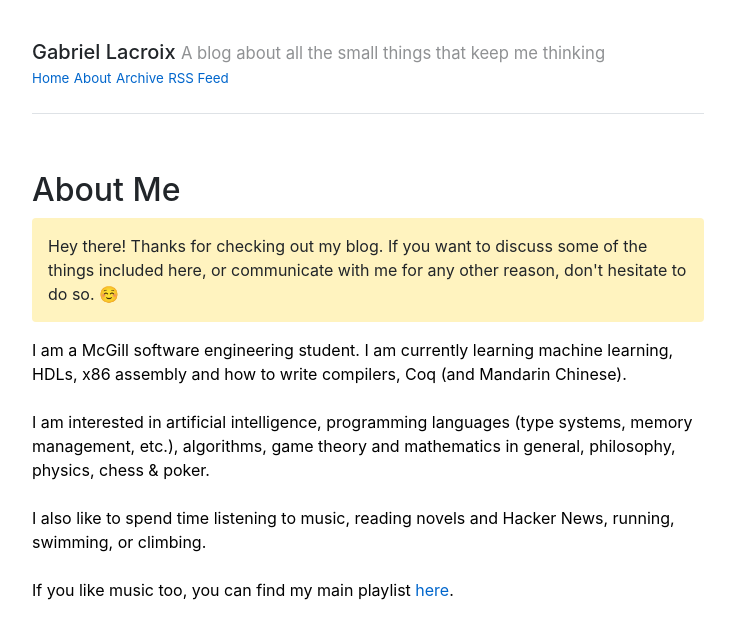
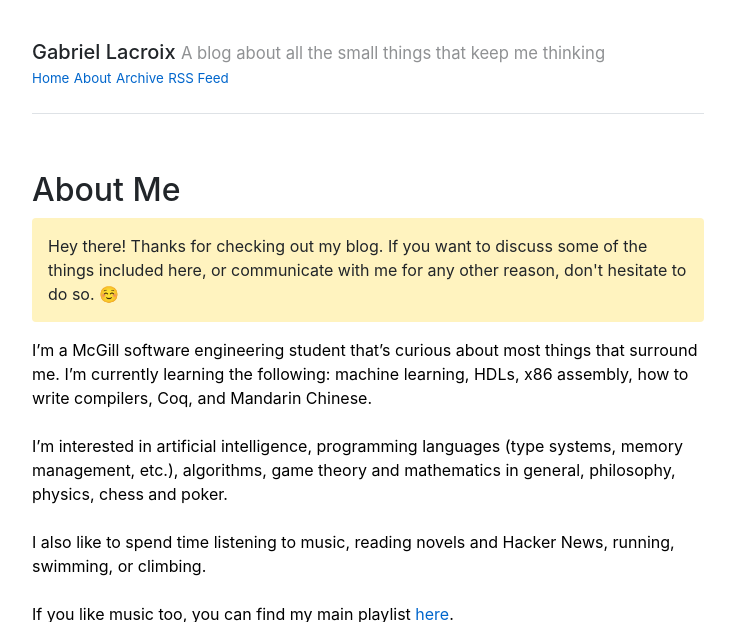
Before and after one commit to Gadiguibou/gadiguibou.github.io, a Jekyll site: the page built from about.md, in a window 1280 px wide, cut to the strip 0-622 px from the top of the page. Shown: the whole strip, without its empty margins (272-1007 px from the left). Built offline with Jekyll 4.4.1, drawn with Linux system fonts in a browser that asks for light colours.

Commit message:
Update about.md

```diff
--- a/about.md
+++ b/about.md
@@ -7,9 +7,9 @@ title: About Me
   Hey there! Thanks for checking out my blog. If you want to discuss some of the things included here, or communicate with me for any other reason, don't hesitate to do so. ☺️
 </p>
 
-I am a McGill software engineering student. I am currently learning machine learning, HDLs, x86 assembly and how to write compilers, Coq (and Mandarin Chinese).
+I'm a McGill software engineering student that's curious about most things that surround me. I'm currently learning the following: machine learning, HDLs, x86 assembly, how to write compilers, Coq, and Mandarin Chinese.
 
-I am interested in artificial intelligence, programming languages (type systems, memory management, etc.), algorithms, game theory and mathematics in general, philosophy, physics, chess & poker.
+I'm interested in artificial intelligence, programming languages (type systems, memory management, etc.), algorithms, game theory and mathematics in general, philosophy, physics, chess and poker.
 
 I also like to spend time listening to music, reading novels and Hacker News, running, swimming, or climbing.
 
```
